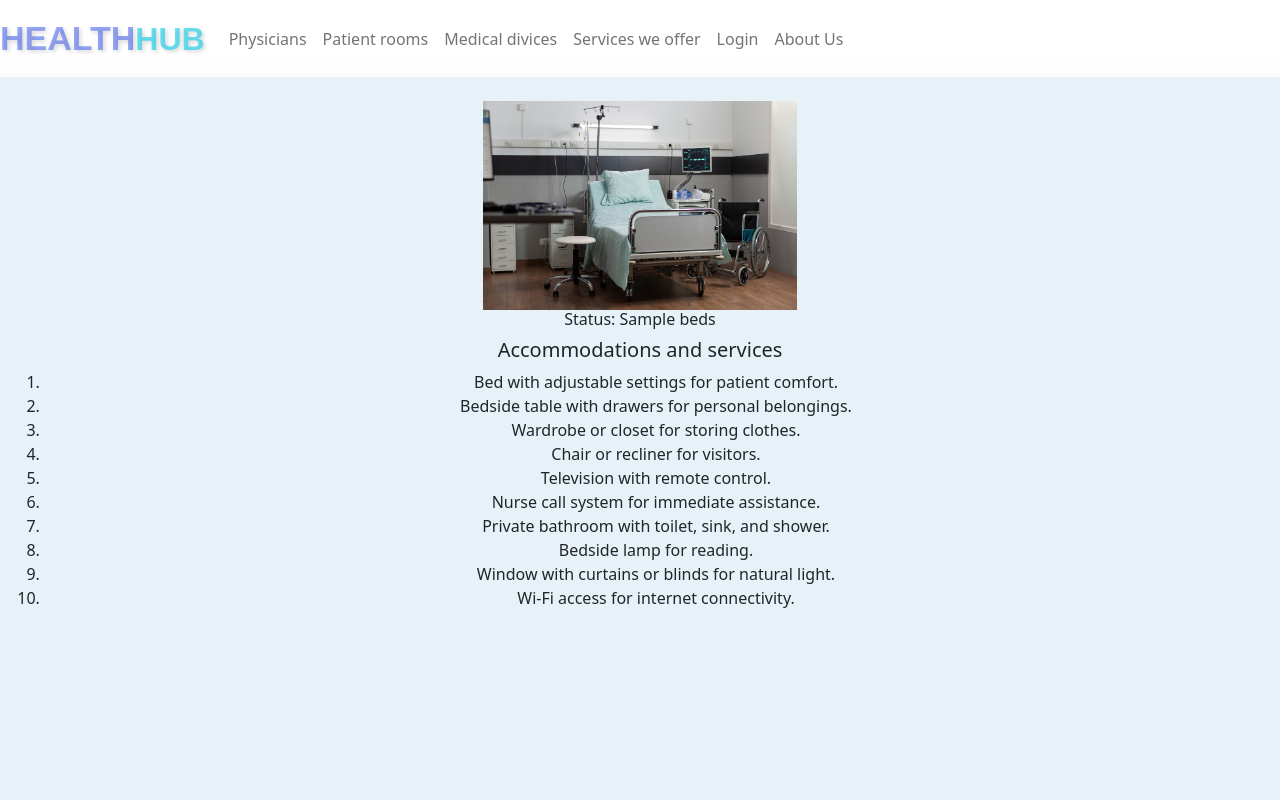
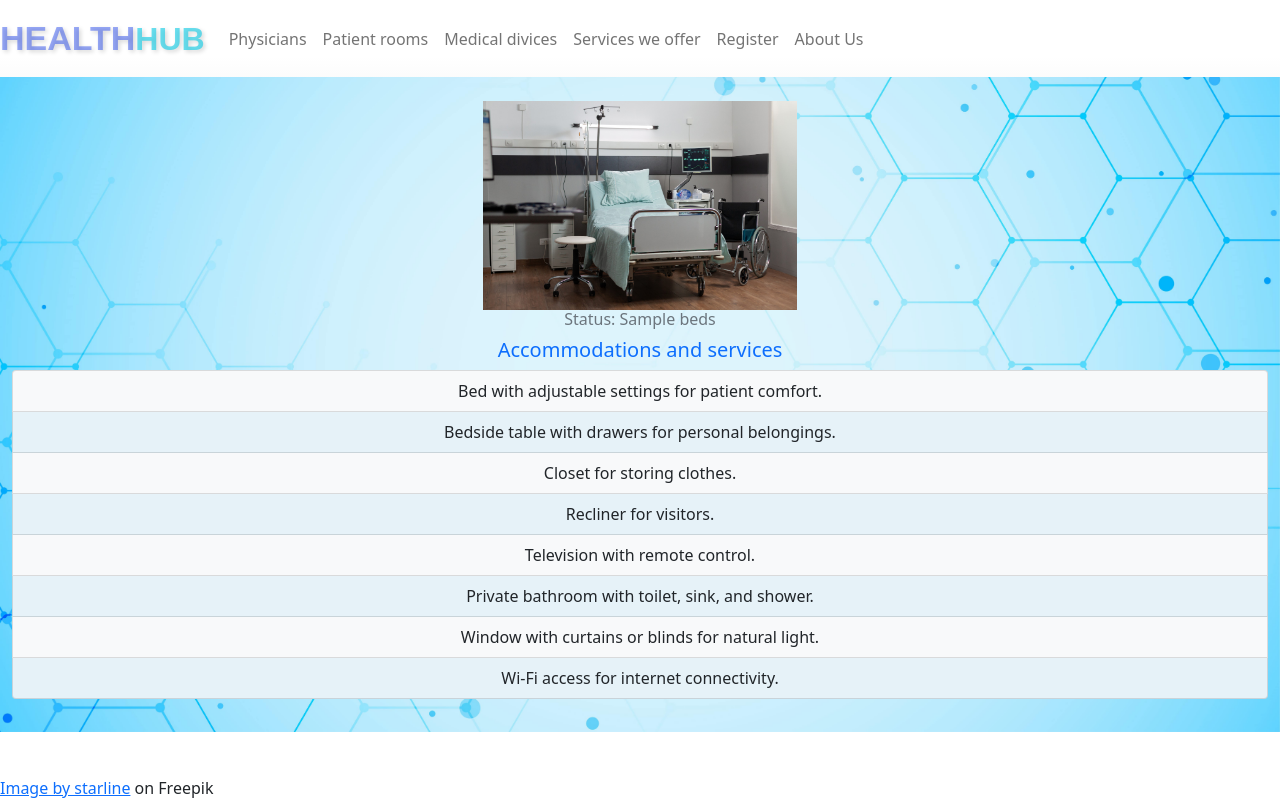
Before and after one commit to Eyobed9/Code, a Flask app: template hospital/templates/single.html in a window 1280 px wide. Run offline with Flask 3, Linux system fonts and the light colour scheme; the template is opened without the code that fills it: most values are stand-ins (such as "Sample title", 1, 10 or a date in 2020); some libraries are stand-ins or nearby versions.

Commit message:
last update on the patient rooms

```diff
--- a/hospital/static/styles.css
+++ b/hospital/static/styles.css
@@ -55,7 +55,6 @@
 
 .body_1 {
   background-color: #E6F2F8;
-
 }
 
 .body_2 {
@@ -114,3 +113,11 @@ footer {
   height: 25%;
   object-fit: cover;
 }
+
+.centered-text {
+  list-style-position: inside;
+  padding-left: 0;
+  display: flex;
+  flex-direction: column;
+  align-items: center;
+}
--- a/hospital/templates/single.html
+++ b/hospital/templates/single.html
@@ -1,4 +1,4 @@
-{% extends "layout.html" %}
+{% extends "layout0.html" %}
 
 {% block title %}
 Single rooms
@@ -8,26 +8,18 @@ Single rooms
 
 <img class="small_img" src="/static/single.jpg" alt="Single rooms">
 <div>
-    <h6>Status: {{ beds }}</h6>
-    <h5>Accommodations and services</h5>
-    <ol>
-        <li>Bed with adjustable settings for patient comfort.</li>
-        <li>Bedside table with drawers for personal belongings.</li>
-        <li>Wardrobe or closet for storing clothes.</li>
-        <li>Chair or recliner for visitors.</li>
-        <li>Television with remote control.</li>
-        <li>Nurse call system for immediate assistance.</li>
-        <li>Private bathroom with toilet, sink, and shower.</li>
-        <li>Bedside lamp for reading.</li>
-        <li>Window with curtains or blinds for natural light.</li>
-        <li>Wi-Fi access for internet connectivity.</li>
-    </ol>
+    <h6 class="text-secondary">Status: {{ beds }}</h6>
+    <h5 class="text-primary">Accommodations and services</h5>
+    <ul class="list-group">
+        <li class="list-group-item bg-light">Bed with adjustable settings for patient comfort.</li>
+        <li class="list-group-item body_1">Bedside table with drawers for personal belongings.</li>
+        <li class="list-group-item bg-light">Closet for storing clothes.</li>
+        <li class="list-group-item body_1">Recliner for visitors.</li>
+        <li class="list-group-item bg-light">Television with remote control.</li>
+        <li class="list-group-item body_1">Private bathroom with toilet, sink, and shower.</li>
+        <li class="list-group-item bg-light">Window with curtains or blinds for natural light.</li>
+        <li class="list-group-item body_1">Wi-Fi access for internet connectivity.</li>
+    </ul>
 </div>
 
 {% endblock %}
-
-
-Double Room:
-<li>Two beds with adjustable settings for patient comfort.</li> <li>Bedside tables with drawers for personal belongings.</li> <li>Wardrobes or closets for storing clothes.</li> <li>Chairs or recliners for visitors.</li> <li>Television(s) with remote control.</li> <li>Nurse call system for immediate assistance.</li> <li>Shared bathroom with toilet, sink, and shower.</li> <li>Bedside lamps for reading.</li> <li>Windows with curtains or blinds for natural light.</li> <li>Wi-Fi access for internet connectivity.</li>
-Multi-Bed Room:
-<li>Multiple beds with adjustable settings for patient comfort.</li> <li>Bedside tables with drawers for personal belongings.</li> <li>Wardrobes or closets for storing clothes.</li> <li>Chairs or recliners for visitors.</li> <li>Television(s) with remote control.</li> <li>Nurse call system for immediate assistance.</li> <li>Shared bathroom(s) with toilet, sink, and shower.</li> <li>Bedside lamps for reading.</li> <li>Windows with curtains or blinds for natural light.</li> <li>Wi-Fi access for internet connectivity.</li>
```
Also changed, not shown: hospital/templates/double.html (+13 -2 lines), hospital/templates/multiple.html (+10 -2 lines), hospital/hospital.db.
